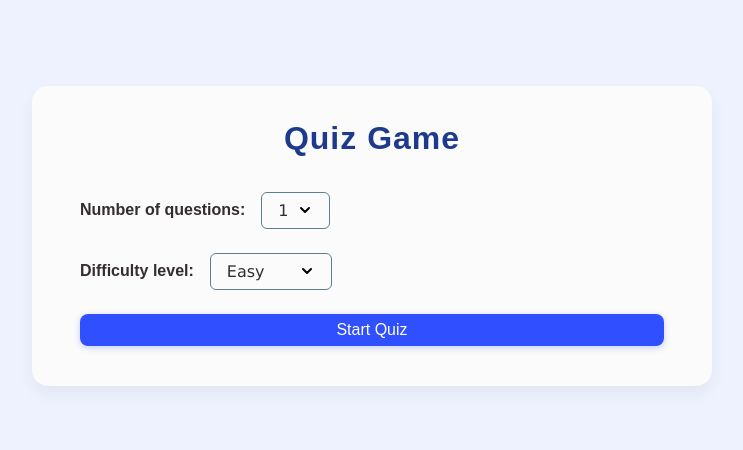
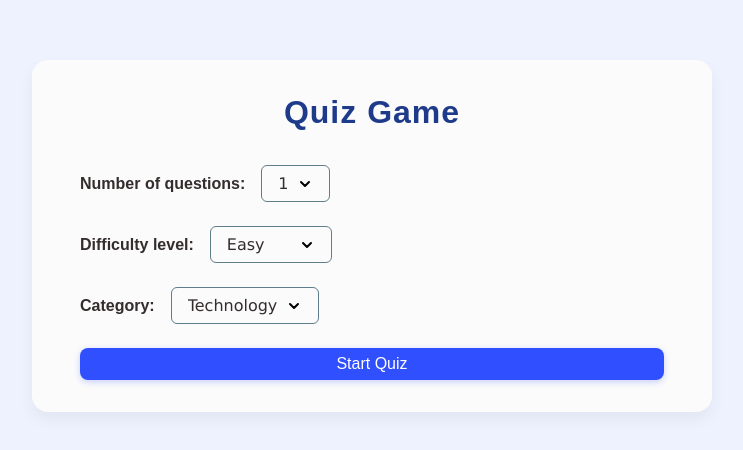
Before and after one commit to catalinbroinas/quiz-game, a React (Vite) app: page / in a window 1280 px wide. Shown: the part 164-614 px from the top of the page, without its empty margins (268-1011 px from the left). Built offline with nearby package versions, Linux system fonts and the light colour scheme.

Commit message:
feat(QuizCategory): add static UI

```diff
--- a/src/react/components/features/Game/GameSettings/GameSettings.jsx
+++ b/src/react/components/features/Game/GameSettings/GameSettings.jsx
@@ -1,5 +1,6 @@
 import NumberOfQuestions from "./NumberOfQuestions";
 import DifficultyLevel from "./DifficultyLevel";
+import QuizCategory from "./QuizCategory";
 
 function GameSettings() {
   return (
@@ -7,6 +8,7 @@ function GameSettings() {
       <form className="form-container">
         <NumberOfQuestions />
         <DifficultyLevel />
+        <QuizCategory />
 
         <button className="btn-primary">Start Quiz</button>
       </form>
--- /dev/null
+++ b/src/react/components/features/Game/GameSettings/QuizCategory.jsx
@@ -0,0 +1,16 @@
+
+function QuizCategory() {
+  return (
+    <div className="form-select-group">
+      <label htmlFor="quiz-category" className="form-label-text">Category:</label>
+
+      <select id="quiz-category" className="form-select">
+        <option value="technology">Technology</option>
+        <option value="geography">Geography</option>
+        <option value="sport">Sport</option>
+      </select>
+    </div>
+  );
+}
+
+export default QuizCategory;
```
